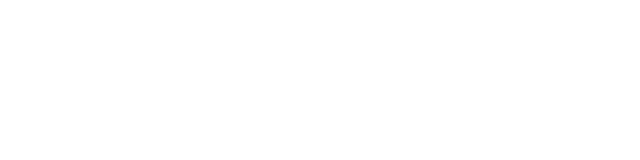
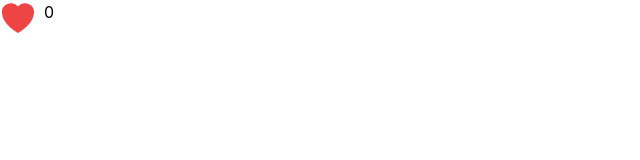
Before and after one commit to PPjamies/React-Playground, a React (Create React App) app: page /like-button in a window 1280 px wide. Before the commit this address had no page. Shown: the top 160 px of the page, without its empty margins (0-640 px from the left). Built offline with nearby package versions, Linux system fonts and the light colour scheme.

Commit message:
added a LikeButton component

```diff
--- a/package.json
+++ b/package.json
@@ -3,6 +3,7 @@
   "version": "0.1.0",
   "private": true,
   "dependencies": {
+    "@heroicons/react": "^2.2.0",
     "@tailwindcss/postcss": "^4.0.14",
     "@testing-library/dom": "^10.4.0",
     "@testing-library/jest-dom": "^6.6.3",
--- /dev/null
+++ b/src/components/Buttons/IconButton.tsx
@@ -0,0 +1,13 @@
+import React from 'react';
+import {IconButtonProps} from './types';
+
+const IconButton: React.FC<IconButtonProps> = ({Icon, onClick, styles = 'h-6 w-6'}) => {
+    return (
+        <Icon
+            onClick={onClick}
+            className={`${styles} cursor-pointer`}
+        />
+    );
+};
+
+export default IconButton;
--- /dev/null
+++ b/src/components/Buttons/LikeButton.tsx
@@ -0,0 +1,34 @@
+import React, {useState} from 'react';
+import {LikeButtonProps} from './types';
+import IconButton from './IconButton';
+import {HeartIcon as SolidHeartIcon} from '@heroicons/react/24/solid';
+import {HeartIcon as OutlineHeartIcon} from '@heroicons/react/24/outline';
+
+const LikeButton: React.FC<LikeButtonProps> = ({initialCount = 0}) => {
+    const [count, setCount] = useState(initialCount);
+    const [isHovered, setIsHovered] = useState(false);
+
+    return (
+        <div
+            onMouseEnter={() => setIsHovered(true)}
+            onMouseLeave={() => setIsHovered(false)}
+            className='flex gap-2'>
+            <>
+                {!isHovered ? (
+                    <IconButton Icon={OutlineHeartIcon}
+                                onClick={() => setCount(count + 1)}
+                                styles='h-8 w-8 text-black transition-all duration-200'
+                    />
+                ) : (
+                    <IconButton Icon={SolidHeartIcon}
+                                onClick={() => setCount(count + 1)}
+                                styles='h-9 w-9 scale-110 text-red-500'
+                    />
+                )}
+            </>
+            <div>{count}</div>
+        </div>
+    );
+};
+
+export default LikeButton;
--- /dev/null
+++ b/src/components/Buttons/index.ts
@@ -0,0 +1 @@
+export {default} from './LikeButton';
--- /dev/null
+++ b/src/components/Buttons/types.tsx
@@ -0,0 +1,11 @@
+import React from "react";
+
+export interface IconButtonProps {
+    Icon: React.ElementType;
+    onClick: () => void;
+    styles?: string;
+}
+
+export interface LikeButtonProps {
+    initialCount?: number
+}
--- a/src/pages/Home/Home.tsx
+++ b/src/pages/Home/Home.tsx
@@ -10,6 +10,11 @@ const Home = () => {
                   className='max-w-40 bg-blue-500 text-white px-4 py-2 rounded hover:bg-blue-300 hover:text-black'>
                 <button type='button'>Todo List</button>
             </Link>
+
+            <Link to='/like-button'
+                  className='max-w-40 bg-blue-500 text-white px-4 py-2 rounded hover:bg-blue-300 hover:text-black'>
+                <button type='button'>Like Button</button>
+            </Link>
         </div>
     );
 }
--- a/src/router/Router.tsx
+++ b/src/router/Router.tsx
@@ -5,6 +5,7 @@ import About from '../pages/About';
 import Contact from '../pages/Contact';
 import Home from "../pages/Home";
 import TodoListComponent from "../components/TodoList";
+import LikeButton from "../components/Buttons";
 
 const AppRouter = () => {
     return (
@@ -15,6 +16,7 @@ const AppRouter = () => {
                 <Route path='/contact' element={<Contact/>}/>
                 {/* Test Routes */}
                 <Route path='/todo-list-component' element={<TodoListComponent/>}/>
+                <Route path='/like-button' element={<LikeButton/>}/>
             </Routes>
         </BrowserRouter>
     );
```
